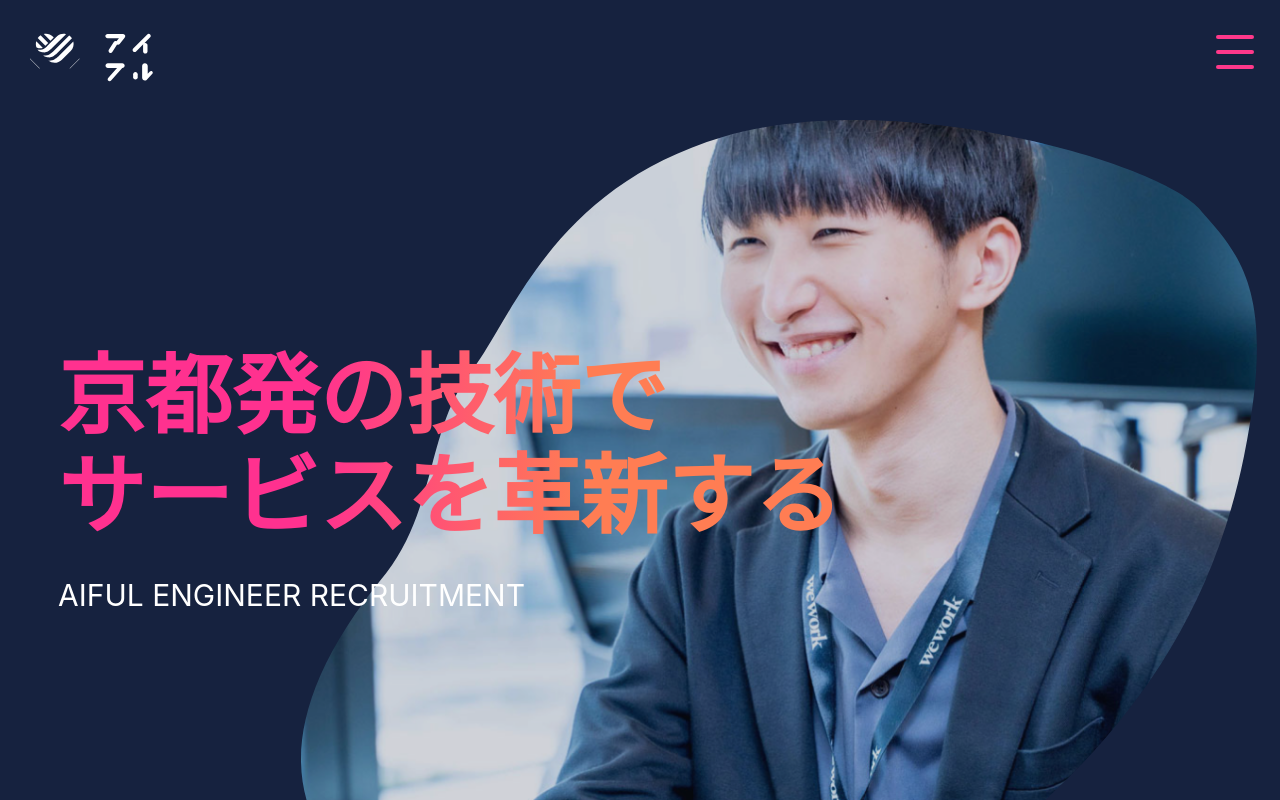
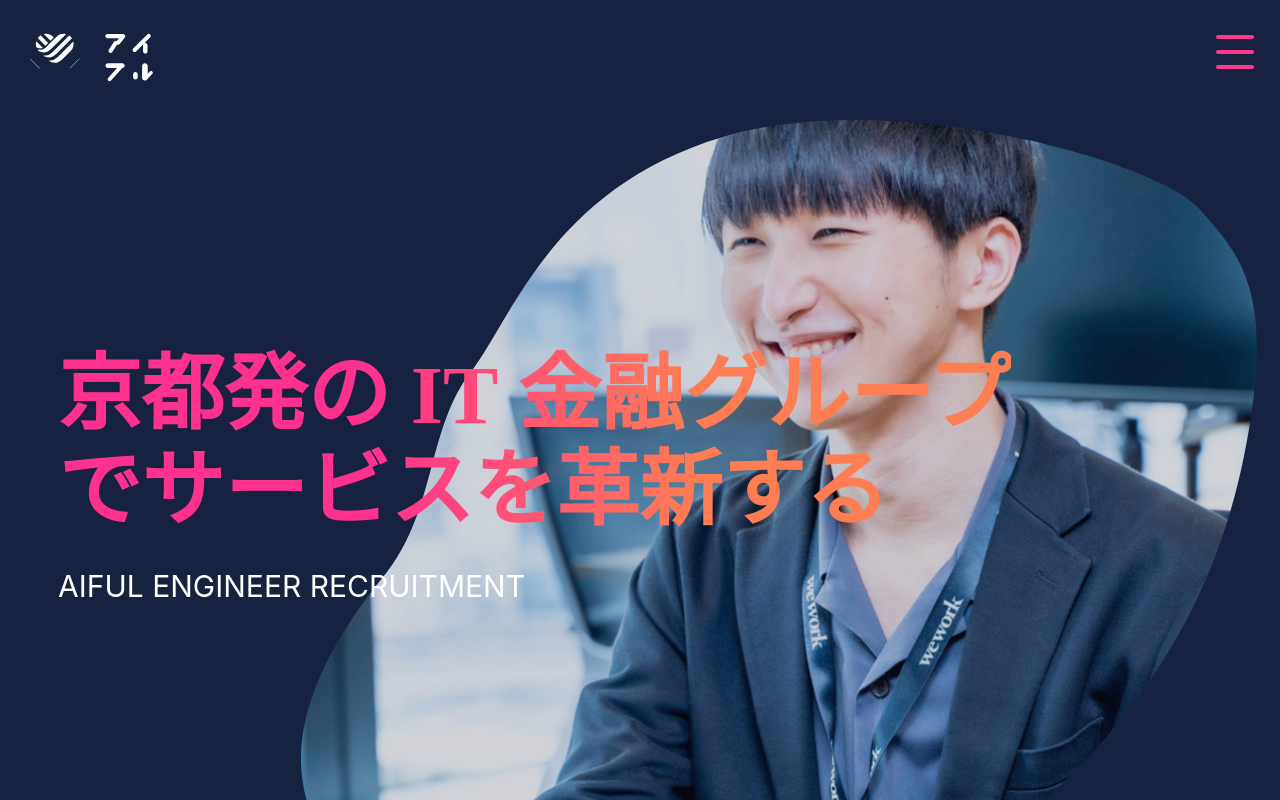
Before and after one commit to saya1104/office-area, a Next.js app: page / in a window 1280 px wide. Shown: the top 800 px of the page. Built offline with nearby package versions, Linux system fonts and the light colour scheme.

Commit message:
✨スタイル修正

```diff
--- a/components/elements/MemberInterviews.tsx
+++ b/components/elements/MemberInterviews.tsx
@@ -53,7 +53,6 @@ const NumberStyle = styled.div`
   left: 10px;
   z-index: -1;
   h3 {
-    font: Inria Sans;
     font-size: 105px;
     font-weight: 700;
     color: #ff328f;
@@ -86,6 +85,7 @@ const DetailStyle = styled.div`
 
 export const MemberInterviews = ({ number, subTitle, text, src, alt }: InterViewType) => {
   return (
+    <>
       <Wrapper className={number === '02' || number === '04' ? 'isReverse' : ''}>
         <PcImageWrapper>
           <Image
@@ -123,5 +123,6 @@ export const MemberInterviews = ({ number, subTitle, text, src, alt }: InterView
           </DetailStyle>
         </CommentStyle>
       </Wrapper>
+    </>
   );
 };
--- a/components/layouts/TeamCoreValueSummary.tsx
+++ b/components/layouts/TeamCoreValueSummary.tsx
@@ -71,10 +71,10 @@ const PcImageStyle = styled.div`
 const SpImageStyle = styled.div`
   display: none;
   ${tablet`
-   display: flex;
+  display: flex;
   justify-content: center;
   align-items: center;
-     &.isReverse {
+    &.isReverse {
     padding: 40px;
   }
   `}
--- a/components/templates/AboutTeamPage/AboutTeamDetails.tsx
+++ b/components/templates/AboutTeamPage/AboutTeamDetails.tsx
@@ -55,8 +55,9 @@ function AboutTeamDetails() {
       <EachPageTop subTitle={'自分の色が輝く社会に'} title={'ABOUT TEAM'} src="/assets/AboutTeamImage.png">
         誰かと比べることで感じてしまう負の感情を、社会から無くしたい。
         <br />
-        私たちのサービスにより、少しでも多くのお客様の感情を満たし、
-        自然と輝いてもらうためにVISION・MISSION・VALUEを理念に掲げ、「自分の色が輝く社会」の実現を目指します。
+        私たちのサービスにより、少しでも多くのお客様の感情を満たし、 自然と輝いてもらうために
+        <br className="br-sp" />
+        VISION・MISSION・VALUEを理念に掲げ、「自分の色が輝く社会」の実現を目指します。
       </EachPageTop>
       <ImageSpStyle>
         <Image
--- a/components/templates/InterViewPage/InterViewTop/MemberInterviewCarousel.tsx
+++ b/components/templates/InterViewPage/InterViewTop/MemberInterviewCarousel.tsx
@@ -23,6 +23,7 @@ function MemberInterviewCarousel() {
         style={{
           width: '100%',
           height: 'auto',
+          marginTop: '-5px',
         }}
       />
       <h3>MEMBER</h3>
--- a/components/templates/TopPage/MainVisual.tsx
+++ b/components/templates/TopPage/MainVisual.tsx
@@ -10,7 +10,7 @@ const MainVisualStyle = styled.div`
   position: relative;
   ${sp`
   display: block;
-  height:150vw;
+  height:190vw;
   overflow: hidden;`}
 `;
 
@@ -18,22 +18,30 @@ const TextStyle = styled.div`
   position: absolute;
   top: 254px;
   left: 58px;
-  z-index: 1;
+  z-index: 10;
   ${sp`
   top:110vw;
   left: 0;
-  margin: 10px;
+  width:94vw;
+  height:auto;
+  margin: 3vw;
   `}
   h2 {
     ${GradationStyle}
-    white-space: nowrap;
+    font-size: 83px;
     ${tablet`
     font-size: 60px;
     `}
     ${sp`
-    font-size: 10vw;
-
+    font-size: 40px;
     `}
+    br {
+      &.br-sp {
+        ${sp`
+      display:none;
+      `}
+      }
+    }
   }
   p {
     font-size: 30px;
@@ -114,9 +122,9 @@ const MainVisual = () => {
       </ImageStyle>
       <TextStyle>
         <h2>
-          京都発の技術で
-          <br />
-          サービスを革新する
+          京都発の IT 金融グループ
+          <br className="br-sp" />
+          でサービスを革新する
         </h2>
         <p>AIFUL ENGINEER RECRUITMENT</p>
       </TextStyle>
--- a/components/templates/TopPage/Product.tsx
+++ b/components/templates/TopPage/Product.tsx
@@ -157,7 +157,7 @@ const Product = () => {
               height={889}
               sizes="100vw"
               style={{
-                width: '100%',
+                width: '110%',
                 height: 'auto',
               }}
             />
--- a/components/templates/TopPage/Recruit.tsx
+++ b/components/templates/TopPage/Recruit.tsx
@@ -27,7 +27,7 @@ const RecruitTextStyle = styled.div`
   ${sp`
   display:block;
   margin: 0 auto;
-  width: 70%;
+  width: 90%;
   min-width: auto;
   `}
   h3 {
@@ -41,6 +41,9 @@ const RecruitTextStyle = styled.div`
     font-size: 18px;
     font-weight: 400;
     line-height: 30px;
+    ${sp`
+       text-align: left;
+    `}
   }
 `;
 
```
Also changed, not shown: components/elements/EachPageTop.tsx (+9 -1 lines). Lines whose indentation alone changed are shown as unchanged.
